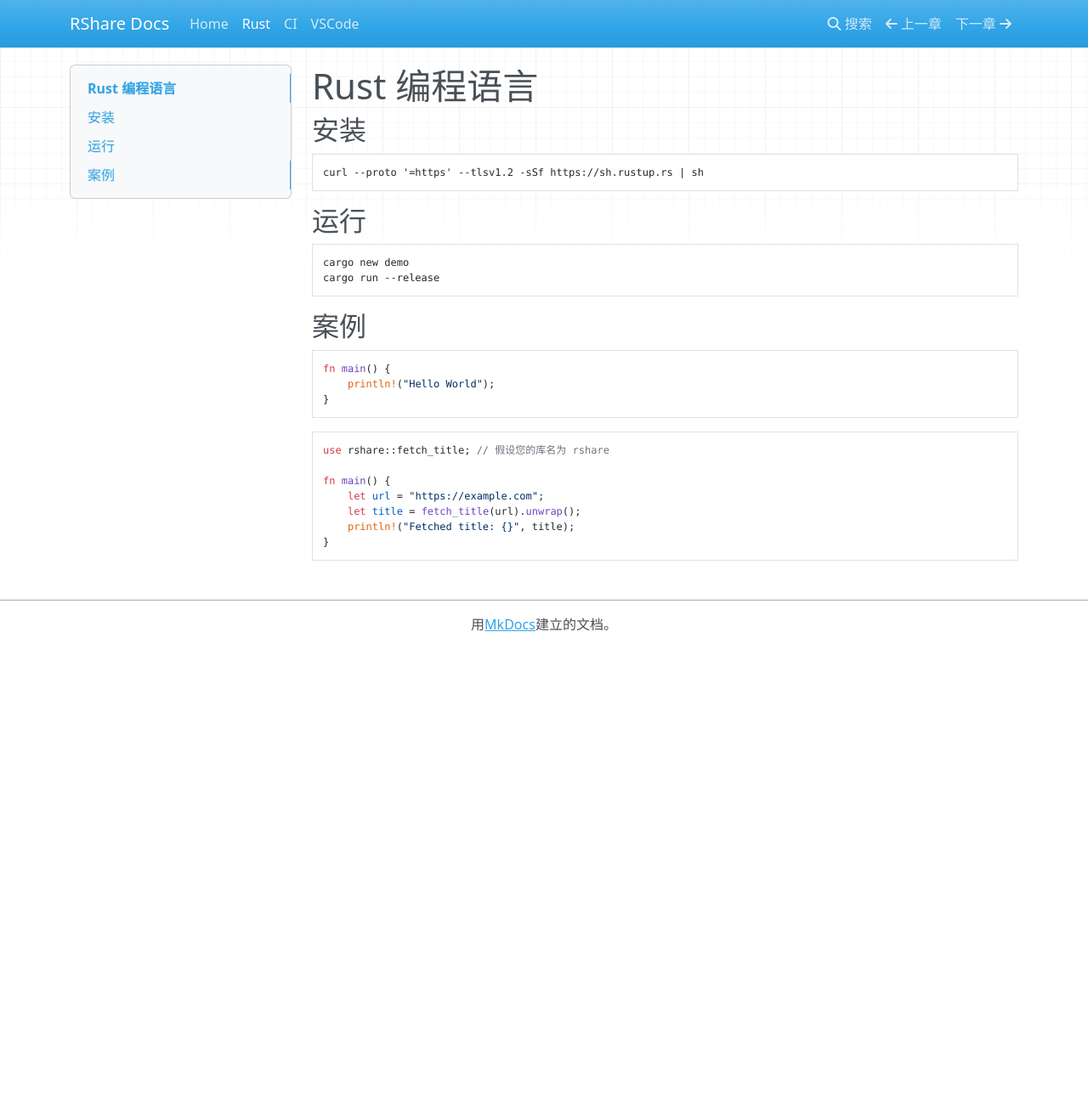
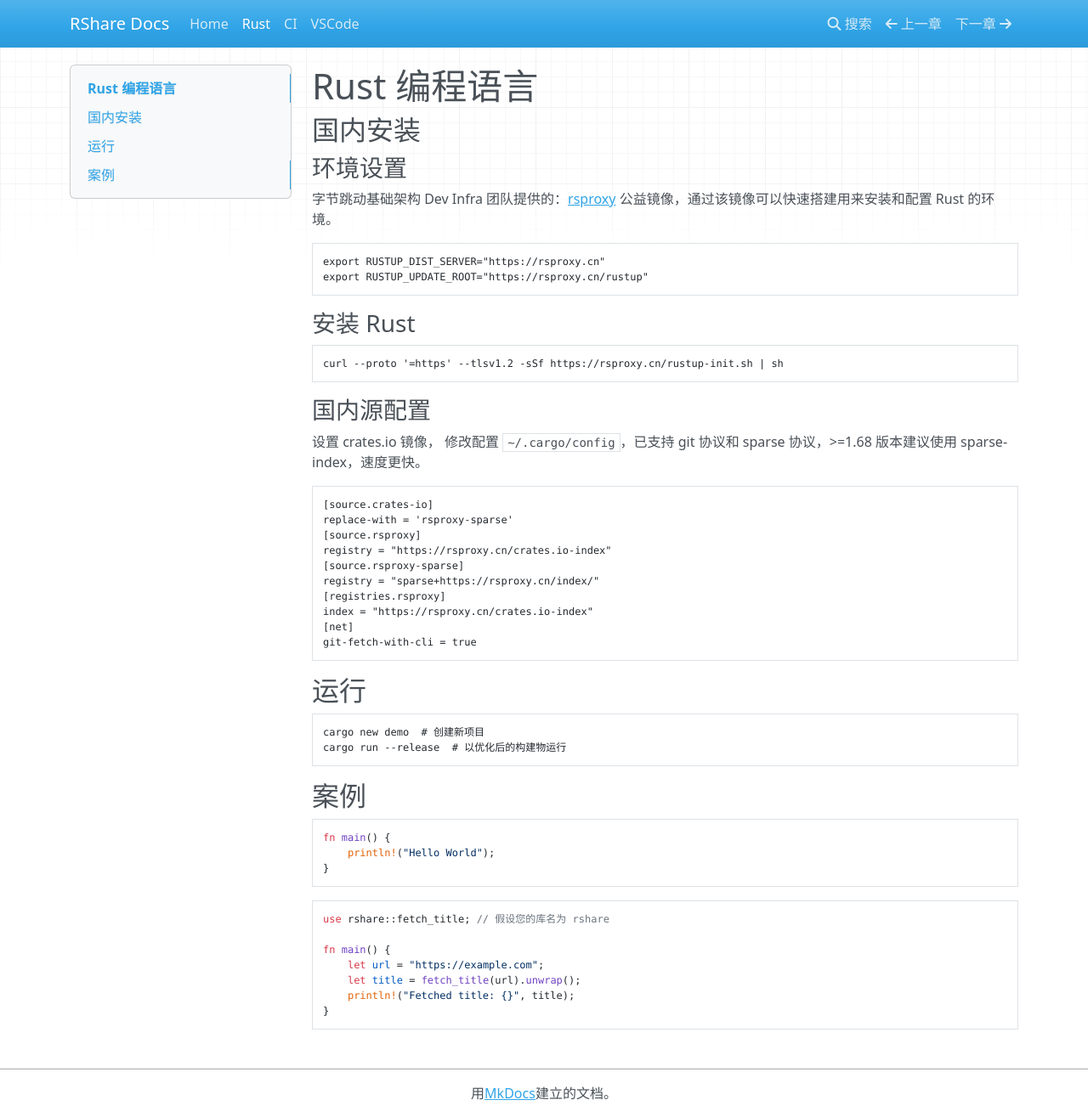
Before and after one commit to albertandking/rshare, an MkDocs documentation site: the page built from docs/rust.md, in a window 1280 px wide and 1315 px high. Shown: the whole window at 85% size. Built offline with MkDocs 1.6.1, drawn with Linux system fonts in a browser that asks for light colours; nearby versions of some CDN libraries.

Commit message:
add Rust tutorial

````diff
--- a/docs/rust.md
+++ b/docs/rust.md
@@ -1,16 +1,44 @@
 # Rust 编程语言
 
-## 安装
+## 国内安装
+
+### 环境设置
+
+字节跳动基础架构 Dev Infra 团队提供的：[rsproxy](https://rsproxy.cn/) 公益镜像，通过该镜像可以快速搭建用来安装和配置 Rust 的环境。
 
 ```shell
-curl --proto '=https' --tlsv1.2 -sSf https://sh.rustup.rs | sh
+export RUSTUP_DIST_SERVER="https://rsproxy.cn"
+export RUSTUP_UPDATE_ROOT="https://rsproxy.cn/rustup"
+```
+
+### 安装 Rust
+
+```shell
+curl --proto '=https' --tlsv1.2 -sSf https://rsproxy.cn/rustup-init.sh | sh
+```
+
+### 国内源配置
+
+设置 crates.io 镜像， 修改配置 `~/.cargo/config`，已支持 git 协议和 sparse 协议，>=1.68 版本建议使用 sparse-index，速度更快。
+
+```shell
+[source.crates-io]
+replace-with = 'rsproxy-sparse'
+[source.rsproxy]
+registry = "https://rsproxy.cn/crates.io-index"
+[source.rsproxy-sparse]
+registry = "sparse+https://rsproxy.cn/index/"
+[registries.rsproxy]
+index = "https://rsproxy.cn/crates.io-index"
+[net]
+git-fetch-with-cli = true
 ```
 
 ## 运行
 
 ```shell
-cargo new demo
-cargo run --release
+cargo new demo  # 创建新项目
+cargo run --release  # 以优化后的构建物运行
 ```
 
 ## 案例
````
